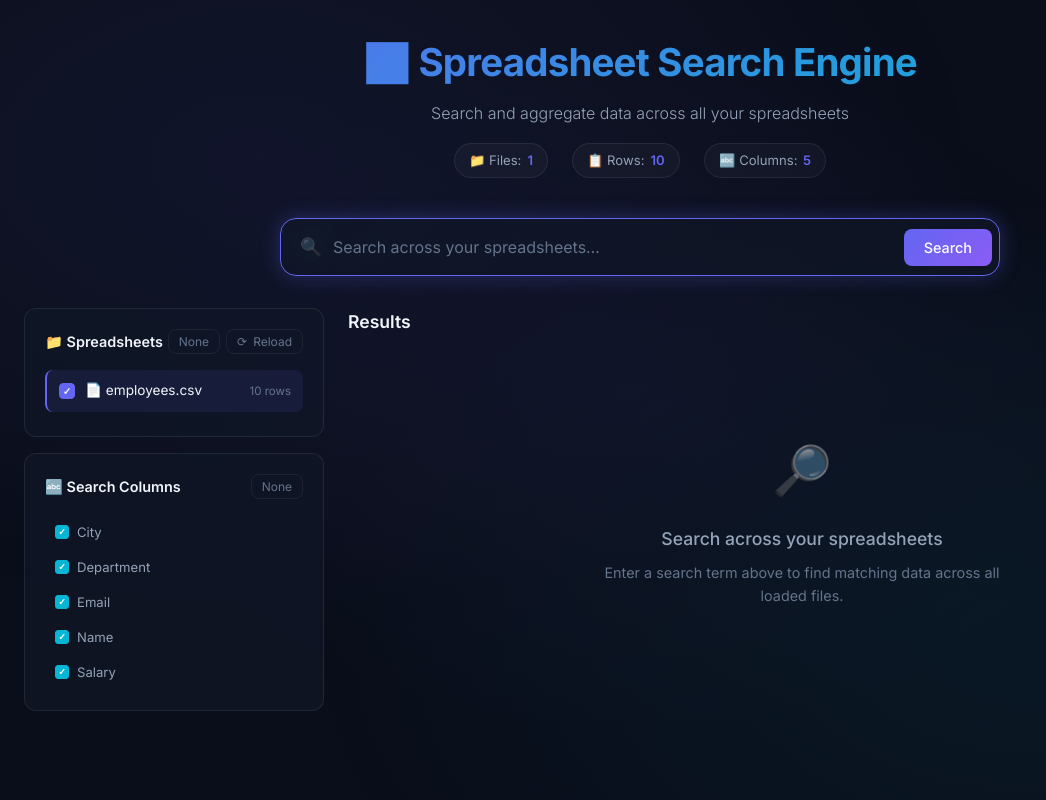
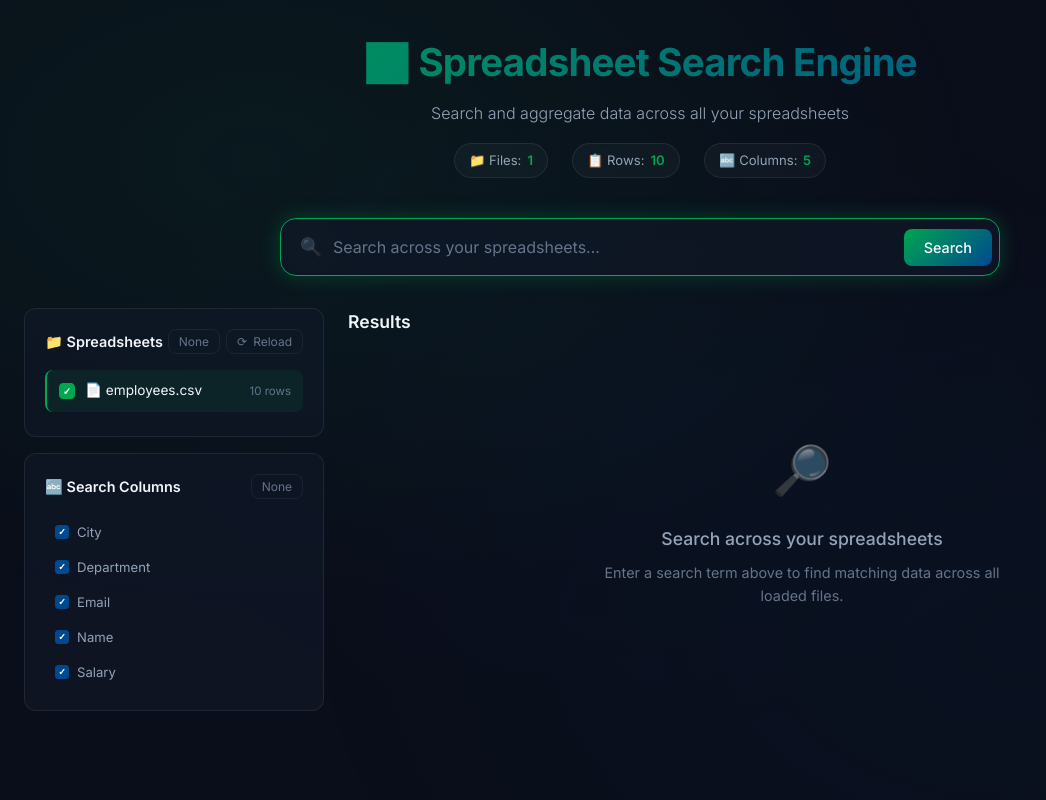
Before and after one commit to Aginthan/spreadsheet-search-engine, a Flask app: page / in a window 1280 px wide. Shown: the whole page, without its empty margins (0-1046 px from the left). Run offline with Flask 3, Linux system fonts and the light colour scheme.

Commit message:
Update app colors to match SKA logo branding

```diff
--- a/static/css/style.css
+++ b/static/css/style.css
@@ -18,18 +18,18 @@
     --text-secondary: #94a3b8;
     --text-muted: #64748b;
 
-    --accent-primary: #6366f1;
-    --accent-primary-hover: #818cf8;
-    --accent-glow: rgba(99, 102, 241, 0.3);
-    --accent-secondary: #06b6d4;
-    --accent-secondary-glow: rgba(6, 182, 212, 0.2);
+    --accent-primary: #00a650;
+    --accent-primary-hover: #00c25e;
+    --accent-glow: rgba(0, 166, 80, 0.3);
+    --accent-secondary: #004990;
+    --accent-secondary-glow: rgba(0, 73, 144, 0.2);
 
     --success: #10b981;
     --warning: #f59e0b;
     --danger: #ef4444;
 
     --border-subtle: rgba(255, 255, 255, 0.06);
-    --border-accent: rgba(99, 102, 241, 0.3);
+    --border-accent: rgba(0, 166, 80, 0.3);
 
     --radius-sm: 8px;
     --radius-md: 12px;
@@ -75,9 +75,9 @@ body::before {
     width: 100%;
     height: 100%;
     background:
-        radial-gradient(ellipse at 20% 20%, rgba(99, 102, 241, 0.08) 0%, transparent 50%),
-        radial-gradient(ellipse at 80% 80%, rgba(6, 182, 212, 0.06) 0%, transparent 50%),
-        radial-gradient(ellipse at 50% 50%, rgba(139, 92, 246, 0.04) 0%, transparent 60%);
+        radial-gradient(ellipse at 20% 20%, rgba(0, 166, 80, 0.08) 0%, transparent 50%),
+        radial-gradient(ellipse at 80% 80%, rgba(0, 73, 144, 0.06) 0%, transparent 50%),
+        radial-gradient(ellipse at 50% 50%, rgba(0, 73, 144, 0.04) 0%, transparent 60%);
     pointer-events: none;
     z-index: 0;
 }
@@ -198,7 +198,7 @@ body::before {
     position: absolute;
     right: 8px;
     padding: 10px 20px;
-    background: linear-gradient(135deg, var(--accent-primary), #8b5cf6);
+    background: linear-gradient(135deg, var(--accent-primary), var(--accent-secondary));
     color: white;
     border: none;
     border-radius: var(--radius-sm);
@@ -306,7 +306,7 @@ body::before {
 }
 
 .file-item.active {
-    background: rgba(99, 102, 241, 0.1);
+    background: rgba(0, 166, 80, 0.1);
     border-left: 2px solid var(--accent-primary);
 }
 
@@ -490,7 +490,7 @@ body::before {
 }
 
 .results-table tbody tr:hover {
-    background: rgba(99, 102, 241, 0.05);
+    background: rgba(0, 166, 80, 0.05);
 }
 
 .results-table tbody tr:last-child {
@@ -516,7 +516,7 @@ body::before {
     align-items: center;
     gap: 4px;
     padding: 3px 10px;
-    background: rgba(99, 102, 241, 0.12);
+    background: rgba(0, 166, 80, 0.12);
     color: var(--accent-primary-hover);
     border-radius: var(--radius-xl);
     font-size: 0.75rem;
--- a/static/js/app.js
+++ b/static/js/app.js
@@ -311,7 +311,7 @@ function highlightText(text, query) {
     const escaped = escapeHtml(text);
     const escapedQuery = escapeHtml(query);
     const regex = new RegExp(`(${escapedQuery.replace(/[.*+?^${}()|[\]\\]/g, '\\$&')})`, 'gi');
-    return escaped.replace(regex, '<mark style="background:rgba(99,102,241,0.25);color:#c7d2fe;padding:1px 2px;border-radius:2px;">$1</mark>');
+    return escaped.replace(regex, '<mark style="background:rgba(0,166,80,0.25);color:#86efac;padding:1px 2px;border-radius:2px;">$1</mark>');
 }
 
 function showToast(message, type = 'success') {
```
